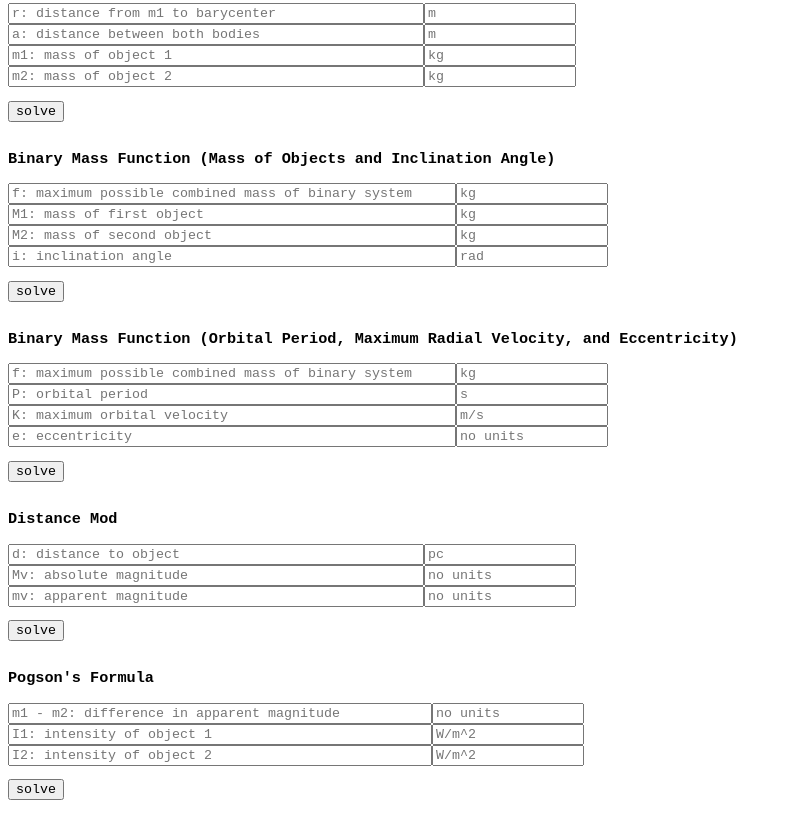
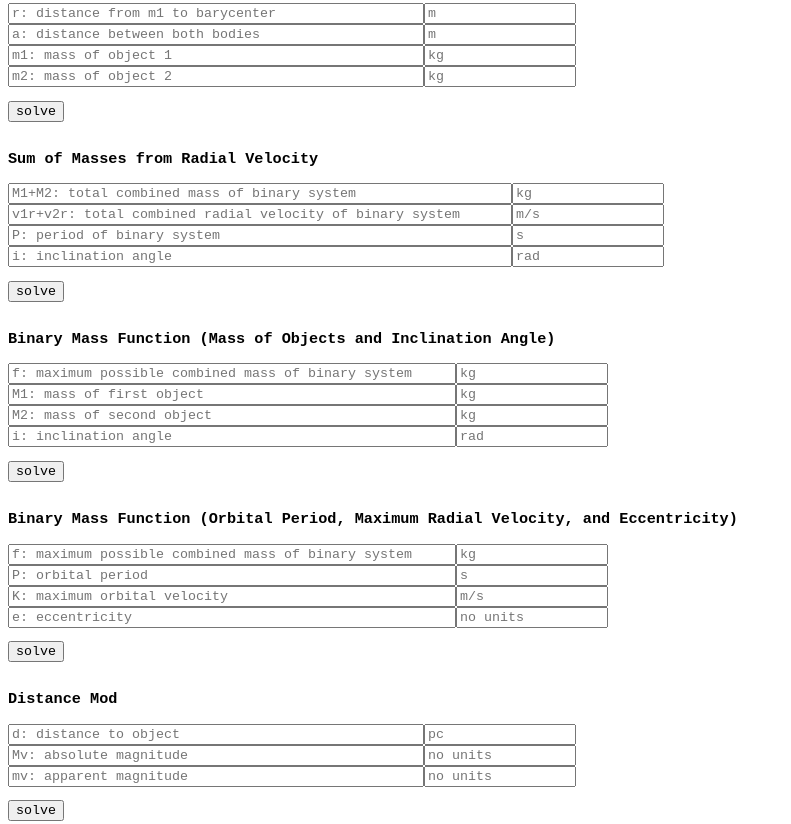
Before and after one commit to I-dont-knoww/astronomy, a plain HTML site: page index.html in a window 1280 px wide. Shown: the part 4546-5370 px from the top of the page, without its empty margins (0-791 px from the left). Drawn offline with Linux system fonts and the light colour scheme.

Commit message:
added all the transit method equations and added radial velocity -> combined mass equation

```diff
--- a/index.html
+++ b/index.html
@@ -535,7 +535,7 @@ quad1(a, r * cos(t), r - a), quad2(a, r * cos(t), r - a)
 acos((a * (1 - (e ** 2)) - r) / (e * r)), 2 * PI - acos((a * (1 - (e ** 2)) - r) / (e * r))
 \\
 Binary Systems (Mass and Distance from Barycenter)
-Binary Systems
+Binary Systems;Ratios
 MmRr
 m_a;m_b;r_a;r_b
 kg;kg;m;m
@@ -549,7 +549,7 @@ rb: distance from barycenter to object b
 (M / m) * R
 \\
 Binary Systems (Orbital Velocity and Distance from Barycenter)
-Binary Systems
+Binary Systems;Ratios
 VvRr
 v_a;v_b;r_a;r_b
 m/s;m/s;m;m
@@ -563,7 +563,7 @@ rb: distance from barycenter to object b
 (v / V) * R
 \\
 Binary Systems (Distance from Barycenter, Mass, and Distance between Both Bodies)
-Binary Systems
+Binary Systems;Ratios
 raMm
 r;a;m_1;m_2
 m;m;kg;kg
@@ -575,6 +575,20 @@ a * (m / (M + m))
 r * ((M + m) / m)
 (m * (a - r)) / r
 (M * r) / (a - r)
+\\
+Sum of Masses from Radial Velocity
+Binary Systems;Sum of Masses
+mvPi
+$<mo>(</mo><msub><mi>M</mi><mn>1</mn></msub><mo>+</mo><msub><mi>M</mi><mn>2</mn></msub><mo>)</mo>;$<mo>(</mo><msub><mi>v</mi><mn>1r</mn></msub><mo>+</mo><msub><mi>v</mi><mn>2r</mn></msub><mo>)</mo>;P;i
+kg;m/s;s;rad
+M1+M2: total combined mass of binary system
+v1r+v2r: total combined radial velocity of binary system
+P: period of binary system
+i: inclination angle
+(P / (2 * PI * G)) * ((v ** 3) / ((sin(i)) ** 3))
+(((2 * PI * G * m) * ((sin(i)) ** 3)) / P) ** (1/3)
+(2 * PI * G * m * ((sin(i)) ** 3)) / (v ** 3)
+asin(((P / (2 * PI * G)) * ((v ** 3) / m)) ** (1/3)), PI - asin(((P / (2 * PI * G)) * ((v ** 3) / m)) ** (1/3))
 \\
 Binary Mass Function (Mass of Objects and Inclination Angle)
 Binary Systems;Binary Mass Function
@@ -1003,7 +1017,7 @@ M: mass of object
 (r * (c ** 2)) / (3 * G)
 \\
 Transit Depth
-Exoplanets
+Exoplanets;Transit Method
 drR
 δ;R_planet;R_star
 none;m;m
@@ -1013,6 +1027,48 @@ Rstar: radius of star
 (r/R) ** 2
 (d ** 0.5) * R
 r / (d ** 0.5)
+\\
+Impact Parameter
+Exoplanets;Transit Method
+baiR
+b;a;i;R_*
+none;m;rad;m
+b: impact parameter
+a: semi-major axis
+i: inclination
+R*: radius of star
+(a * cos(i)) / R
+(b * R) / (cos(i))
+acos((b * R) / a), 2 * PI - acos((b * R) / a)
+(a * cos(i)) / b
+\\
+Transit Length
+Exoplanets;Transit Method
+lrRb
+l;R_planet;R_star;b
+m;m;m;none
+l: transit length
+Rplanet: radius of exoplanet
+Rstar: radius of star
+b: impact parameter
+2 * (((r + R) ** 2 - (b * R) ** 2) ** 0.5)
+quad1(1, 2 * R, R ** 2 - (b * R) ** 2 - (l / 2) ** 2), quad2(1, 2 * R, R ** 2 - (b * R) ** 2 - (l / 2) ** 2)
+quad1(1 - b ** 2, 2 * r, r ** 2 - (l / 2) ** 2), quad2(1 - b ** 2, 2 * r, r ** 2 - (l / 2) ** 2)
+(((R + r) ** 2 - (l / 2) ** 2) ** 0.5) / R
+\\
+Transit Duration
+Exoplanets;Transit Method
+TPla
+T_dur;P;l;a
+s;s;m;m
+T: transit duration
+P: orbital period
+l: transit length
+a: semi-major axis
+(P / PI) * asin(l / a)
+(T * PI) / (asin(l / a))
+a * sin((T * PI) / P)
+l / (sin((T * PI) / P))
 \\
 Equilibrium Temperature
 Exoplanets
@@ -1031,7 +1087,7 @@ t / (((1 - A) ** 0.25) * ((R / (2 * D)) ** 0.5))
 ((T ** 2) * ((1 - A) ** 0.5) * R) / (2 * (t ** 2))
 \\
 Doppler Velocity
-Exoplanets
+Exoplanets;Radial Velocity Method
 vSP
 v_p;M_s;P
 m/s;kg;s
@@ -2684,6 +2740,13 @@ DZ9;0.1;6.73e-05;8.98e-03;5600;0.74;15.4;-0.22;15.18;255 239 225
 
         function variableToMathML(variable) {
             const createElement = type => document.createElementNS('http://www.w3.org/1998/Math/MathML', type);
+            if (variable.startsWith('$')) {
+                const root = createElement('mrow');
+                root.innerHTML = variable.slice(1);
+
+                root.type = 'number';
+                return root;
+            }
 
             const split = variable.split('_');
             if (split.length > 1) {
```
